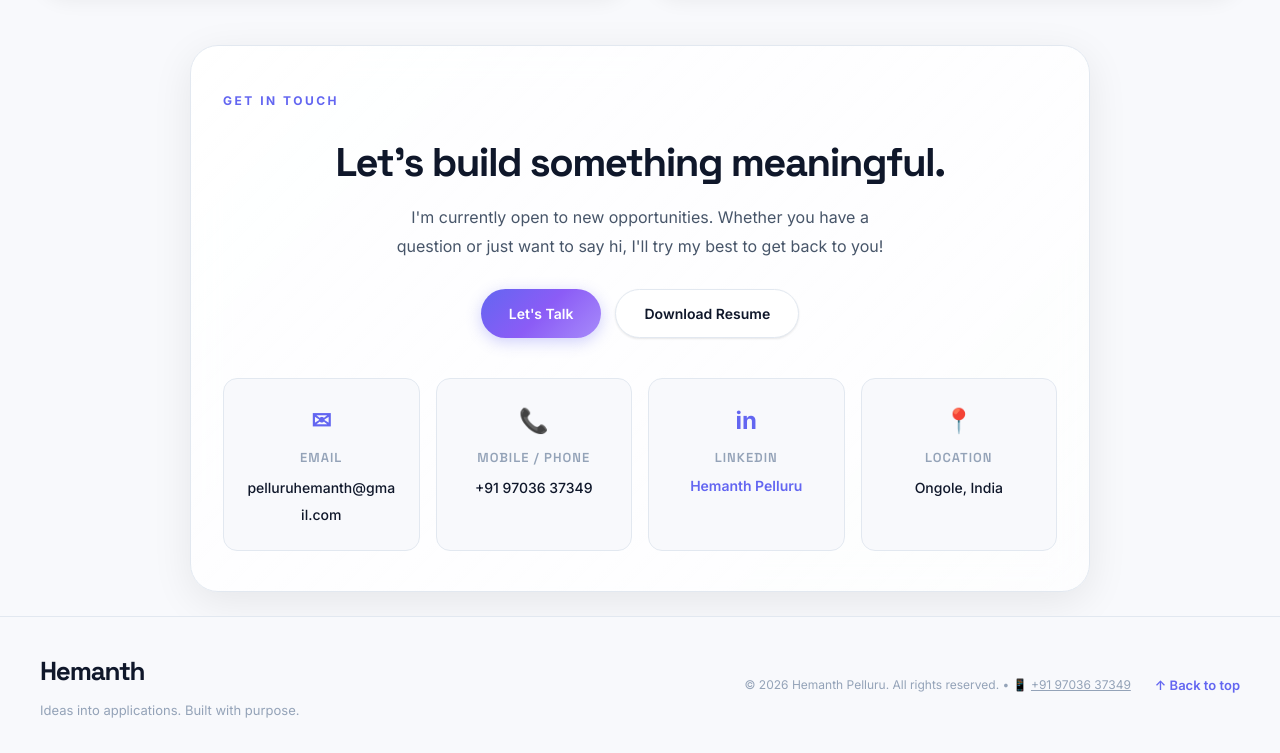
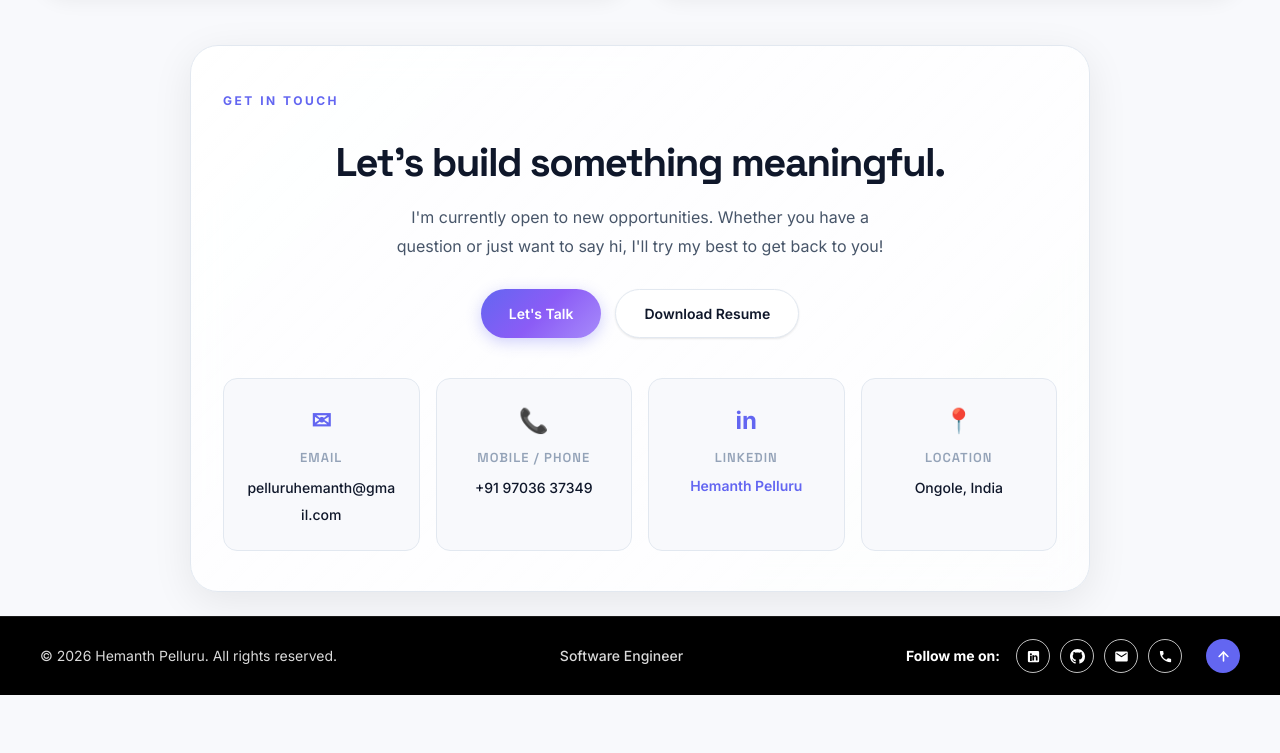
Before and after one commit to hemanthcode-hash/hemanth_portfolio, a plain HTML site: page dist/index.html in a window 1280 px wide. Shown: the part 3078-3831 px from the top of the page. After the commit the page ends 3773 px from the top, so only its background shows below. Drawn offline with Linux system fonts and the light colour scheme.

Commit message:
Remove tagline and update footer UI

```diff
--- a/dist/index.html
+++ b/dist/index.html
@@ -497,16 +497,36 @@
     </main>
 
     <!-- FOOTER -->
-    <footer class="footer">
-        <div class="container footer-container">
-            <div class="footer-brand">
-                <a href="#home" class="brand-logo">Hemanth</a>
-                <p class="footer-tagline">Ideas into applications. Built with purpose.</p>
+    <footer class="footer-bar">
+        <div class="container footer-bar-container">
+            <div class="footer-left">
+                <p class="copyright">&copy; 2026 Hemanth Pelluru. All rights reserved.</p>
             </div>
 
-            <div class="footer-bottom">
-                <p class="copyright">&copy; 2026 Hemanth Pelluru. All rights reserved. &bull; 📱 <a href="tel:+919703637349" style="color: inherit; text-decoration: underline;">+91 97036 37349</a></p>
-                <a href="#main-content" class="back-to-top" aria-label="Back to top">↑ Back to top</a>
+            <div class="footer-center">
+                <span class="footer-link">Software Engineer</span>
+            </div>
+
+            <div class="footer-right">
+                <span class="follow-label">Follow me on:</span>
+                <div class="footer-social-circles">
+                    <a href="https://www.linkedin.com/in/hemanthpelluru" target="_blank" rel="noopener noreferrer" class="social-circle-btn" aria-label="LinkedIn">
+                        <svg width="15" height="15" viewBox="0 0 24 24" fill="currentColor"><path d="M19 3a2 2 0 0 1 2 2v14a2 2 0 0 1-2 2H5a2 2 0 0 1-2-2V5a2 2 0 0 1 2-2h14m-.5 15.5v-5.3a3.26 3.26 0 0 0-3.26-3.26c-.85 0-1.84.52-2.28 1.3v-1.11h-2.79v8.37h2.79v-4.93c0-.77.62-1.4 1.39-1.4a1.4 1.4 0 0 1 1.4 1.4v4.93h2.75M6.46 10.9v8.37H9.25V10.9H6.46M7.86 6.74a1.62 1.62 0 1 0 0 3.24 1.62 1.62 0 0 0 0-3.24z"/></svg>
+                    </a>
+                    <a href="https://github.com/hemanthcode-hash" target="_blank" rel="noopener noreferrer" class="social-circle-btn" aria-label="GitHub">
+                        <svg width="15" height="15" viewBox="0 0 24 24" fill="currentColor"><path d="M12 0C5.37 0 0 5.37 0 12c0 5.31 3.435 9.795 8.205 11.385.6.105.825-.255.825-.57 0-.285-.015-1.23-.015-2.235-3.015.555-3.795-.735-4.035-1.41-.135-.345-.72-1.41-1.23-1.695-.42-.225-1.02-.78-.015-.795.945-.015 1.62.87 1.845 1.23 1.08 1.815 2.805 1.305 3.495.99.105-.78.42-1.305.765-1.605-2.67-.3-5.46-1.335-5.46-5.925 0-1.305.465-2.385 1.23-3.225-.12-.3-.54-1.53.12-3.18 0 0 1.005-.315 3.3 1.23.96-.27 1.98-.405 3-.405s2.04.135 3 .405c2.295-1.56 3.3-1.23 3.3-1.23.66 1.65.24 2.88.12 3.18.765.84 1.23 1.905 1.23 3.225 0 4.605-2.805 5.625-5.475 5.925.435.375.81 1.095.81 2.22 0 1.605-.015 2.895-.015 3.3 0 .315.225.69.825.57A12.02 12.02 0 0024 12c0-6.63-5.37-12-12-12z"/></svg>
+                    </a>
+                    <a href="https://mail.google.com/mail/?view=cm&fs=1&to=pelluruhemanth@gmail.com" target="_blank" rel="noopener noreferrer" class="social-circle-btn" aria-label="Email">
+                        <svg width="15" height="15" viewBox="0 0 24 24" fill="currentColor"><path d="M20 4H4c-1.1 0-1.99.9-1.99 2L2 18c0 1.1.9 2 2 2h16c1.1 0 2-.9 2-2V6c0-1.1-.9-2-2-2zm0 4l-8 5-8-5V6l8 5 8-5v2z"/></svg>
+                    </a>
+                    <a href="tel:+919703637349" class="social-circle-btn" aria-label="Phone">
+                        <svg width="15" height="15" viewBox="0 0 24 24" fill="currentColor"><path d="M6.62 10.79c1.44 2.83 3.76 5.14 6.59 6.59l2.2-2.2c.27-.27.67-.36 1.02-.24 1.12.37 2.33.57 3.57.57.55 0 1 .45 1 1V20c0 .55-.45 1-1 1-9.39 0-17-7.61-17-17 0-.55.45-1 1-1h3.5c.55 0 1 .45 1 1 0 1.25.2 2.45.57 3.57.11.35.03.74-.25 1.02l-2.2 2.2z"/></svg>
+                    </a>
+                </div>
+
+                <a href="#main-content" class="footer-top-btn" aria-label="Back to top" title="Back to top">
+                    <svg width="15" height="15" viewBox="0 0 24 24" fill="none" stroke="currentColor" stroke-width="2.5" stroke-linecap="round" stroke-linejoin="round"><line x1="12" y1="19" x2="12" y2="5"></line><polyline points="5 12 12 5 19 12"></polyline></svg>
+                </a>
             </div>
         </div>
     </footer>
--- a/dist/theme.css
+++ b/dist/theme.css
@@ -1787,13 +1787,14 @@ html:not([data-theme="dark"]) .icon-sun { display: none; }
 /* ══════════════════════════════════════
    FOOTER
    ══════════════════════════════════════ */
-.footer {
-    border-top: 1px solid var(--border);
-    padding: 32px 0;
-    background: var(--bg);
-}
-
-.footer-container {
+.footer-bar {
+    background: #000000;
+    color: #ffffff;
+    padding: 22px 0;
+    border-top: 1px solid rgba(255, 255, 255, 0.1);
+}
+
+.footer-bar-container {
     display: flex;
     align-items: center;
     justify-content: space-between;
@@ -1801,31 +1802,88 @@ html:not([data-theme="dark"]) .icon-sun { display: none; }
     gap: 20px;
 }
 
-.footer-tagline {
-    font-size: 13px;
-    color: var(--muted);
-    margin-top: 6px;
-}
-
-.footer-bottom {
+.footer-left .copyright {
+    color: rgba(255, 255, 255, 0.85);
+    font-size: 14px;
+    font-weight: 400;
+    margin: 0;
+}
+
+.footer-center {
     display: flex;
     align-items: center;
     gap: 24px;
 }
 
-.copyright {
-    font-size: 12px;
-    color: var(--muted);
-}
-
-.back-to-top {
-    font-size: 13px;
-    font-weight: 600;
-    color: var(--accent);
-    transition: transform var(--transition-fast);
-}
-.back-to-top:hover {
+.footer-link {
+    color: rgba(255, 255, 255, 0.85);
+    font-size: 14px;
+    font-weight: 500;
+    text-decoration: none;
+    transition: color 0.2s ease;
+}
+
+.footer-link:hover {
+    color: #ffffff;
+}
+
+.footer-right {
+    display: flex;
+    align-items: center;
+    gap: 16px;
+}
+
+.follow-label {
+    font-size: 14px;
+    font-weight: 700;
+    color: #ffffff;
+    white-space: nowrap;
+}
+
+.footer-social-circles {
+    display: flex;
+    align-items: center;
+    gap: 10px;
+}
+
+.social-circle-btn {
+    display: inline-flex;
+    align-items: center;
+    justify-content: center;
+    width: 34px;
+    height: 34px;
+    border-radius: 50%;
+    border: 1.5px solid rgba(255, 255, 255, 0.75);
+    background: transparent;
+    color: #ffffff;
+    transition: all 0.25s ease;
+    text-decoration: none;
+}
+
+.social-circle-btn:hover {
+    background: #ffffff;
+    color: #000000;
+    border-color: #ffffff;
     transform: translateY(-2px);
+}
+
+.footer-top-btn {
+    display: inline-flex;
+    align-items: center;
+    justify-content: center;
+    width: 34px;
+    height: 34px;
+    border-radius: 50%;
+    background: var(--accent, #6366f1);
+    color: #ffffff;
+    transition: all 0.25s ease;
+    text-decoration: none;
+    margin-left: 8px;
+}
+
+.footer-top-btn:hover {
+    transform: translateY(-3px);
+    box-shadow: 0 4px 12px rgba(99, 102, 241, 0.4);
 }
 
 /* ══════════════════════════════════════
@@ -2055,8 +2113,16 @@ html:not([data-theme="dark"]) .icon-sun { display: none; }
     .info-card a { word-break: break-all; }
 
     /* Footer */
-    .footer-container { flex-direction: column; text-align: center; gap: 16px; }
-    .footer-bottom { flex-direction: column; gap: 10px; text-align: center; }
+    .footer-bar-container {
+        flex-direction: column;
+        text-align: center;
+        gap: 14px;
+        justify-content: center;
+    }
+    .footer-right {
+        flex-wrap: wrap;
+        justify-content: center;
+    }
 }
 
 /* ── Compact Mobile: 380px ── */
```
